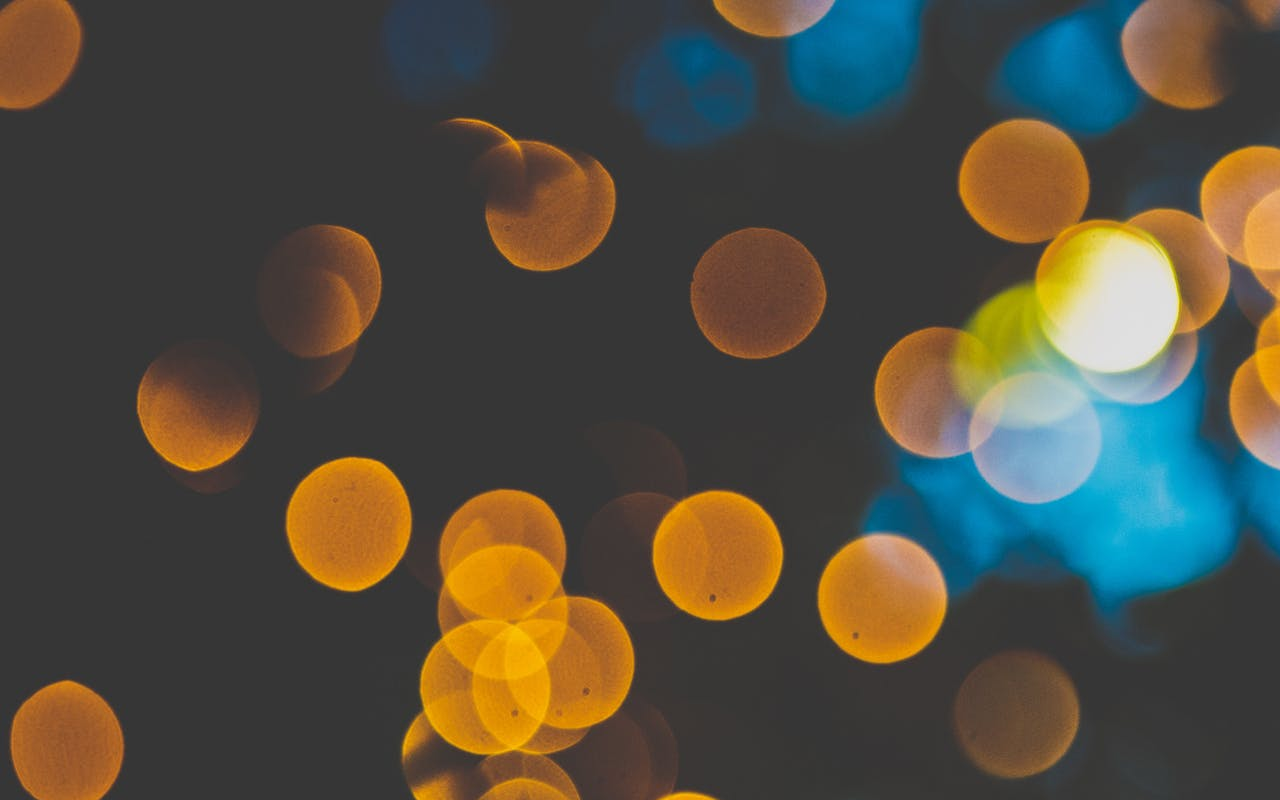
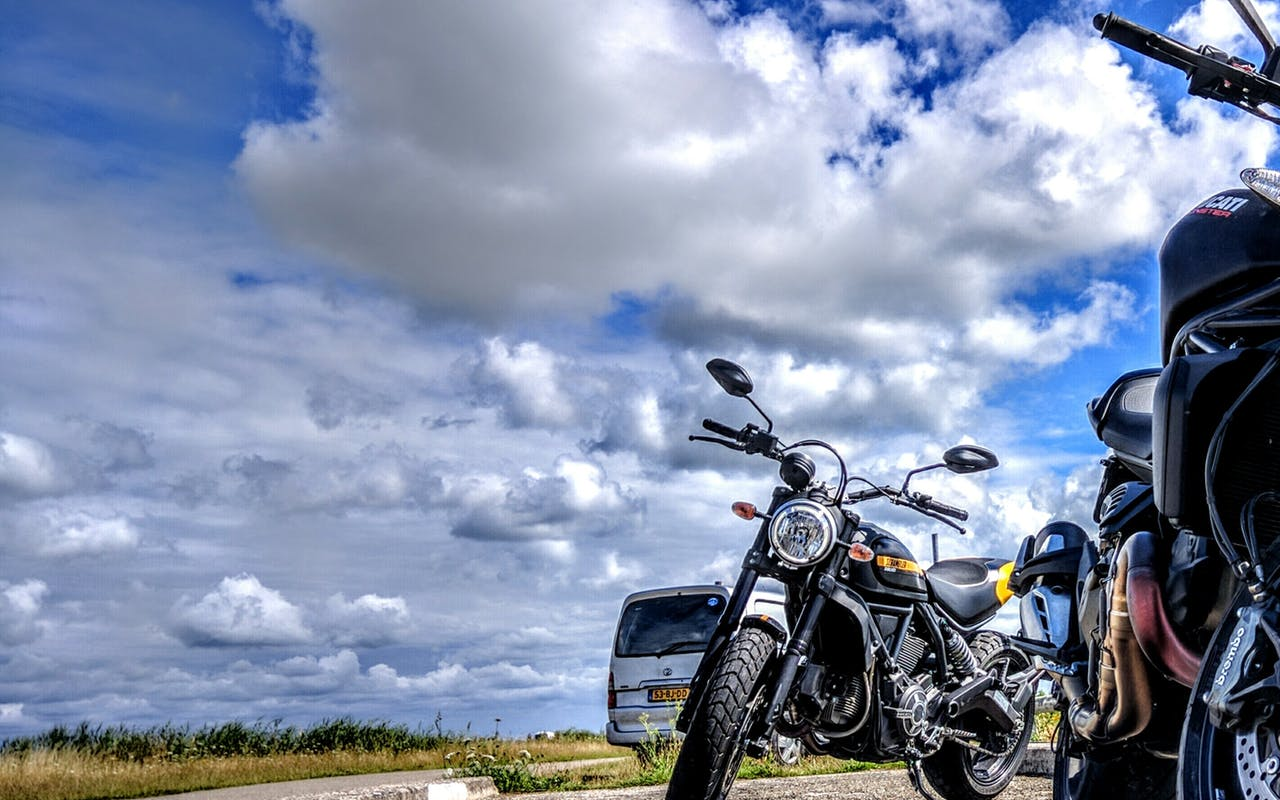
Before and after one commit to shashank51087/devopsIQ, a plain HTML site: page index.html in a window 1280 px wide. Drawn offline with Linux system fonts and the light colour scheme.

Commit message:
Modified index.html

```diff
--- a/index.html
+++ b/index.html
@@ -1,5 +1,5 @@
 <html>
-<title>Test CICD Pipeline</title>
-<body background="images/1.jpeg">
+<title>New CICD Pipeline</title>
+<body background="images/2.jpeg">
 </body>
 </html>
```
